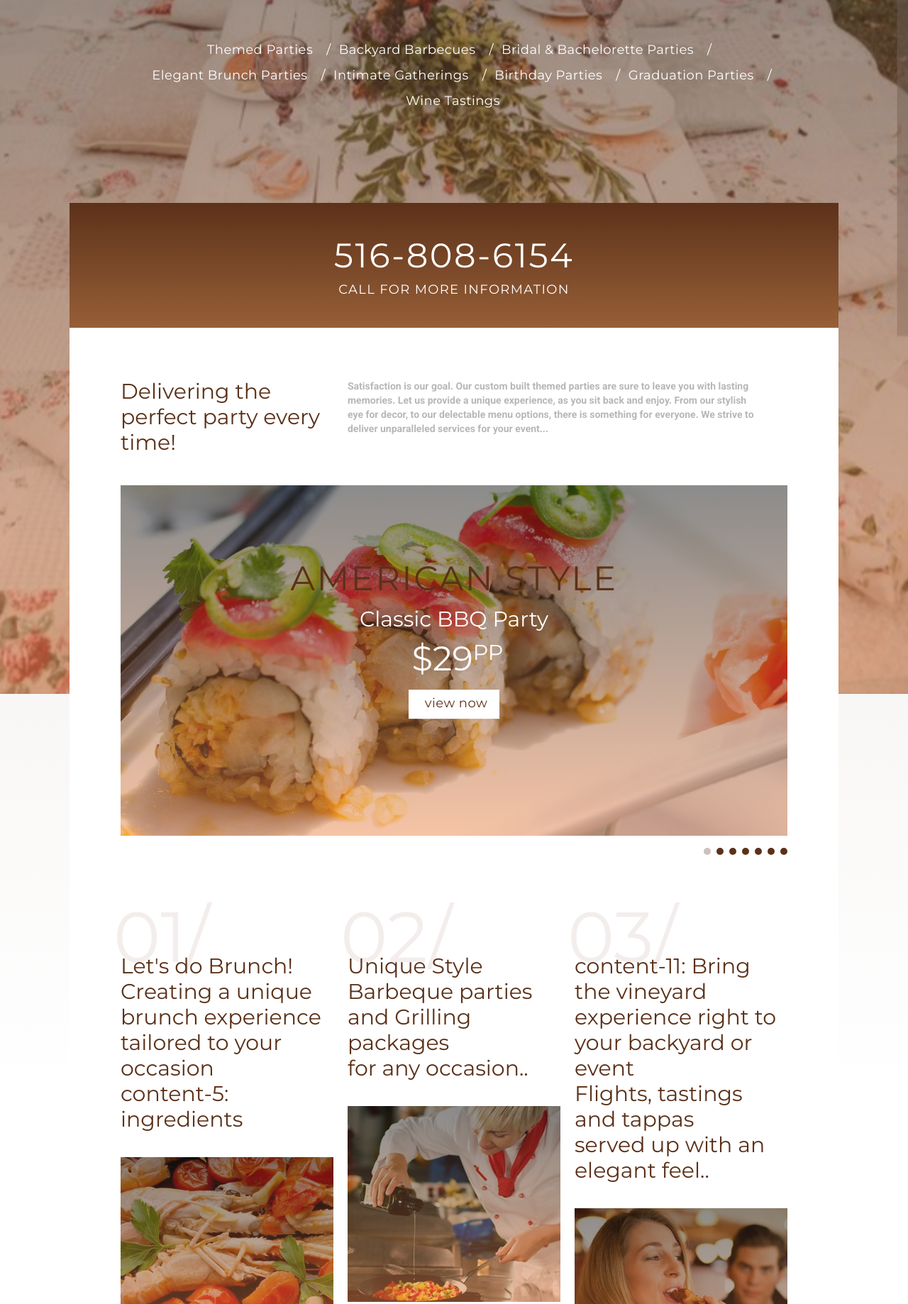
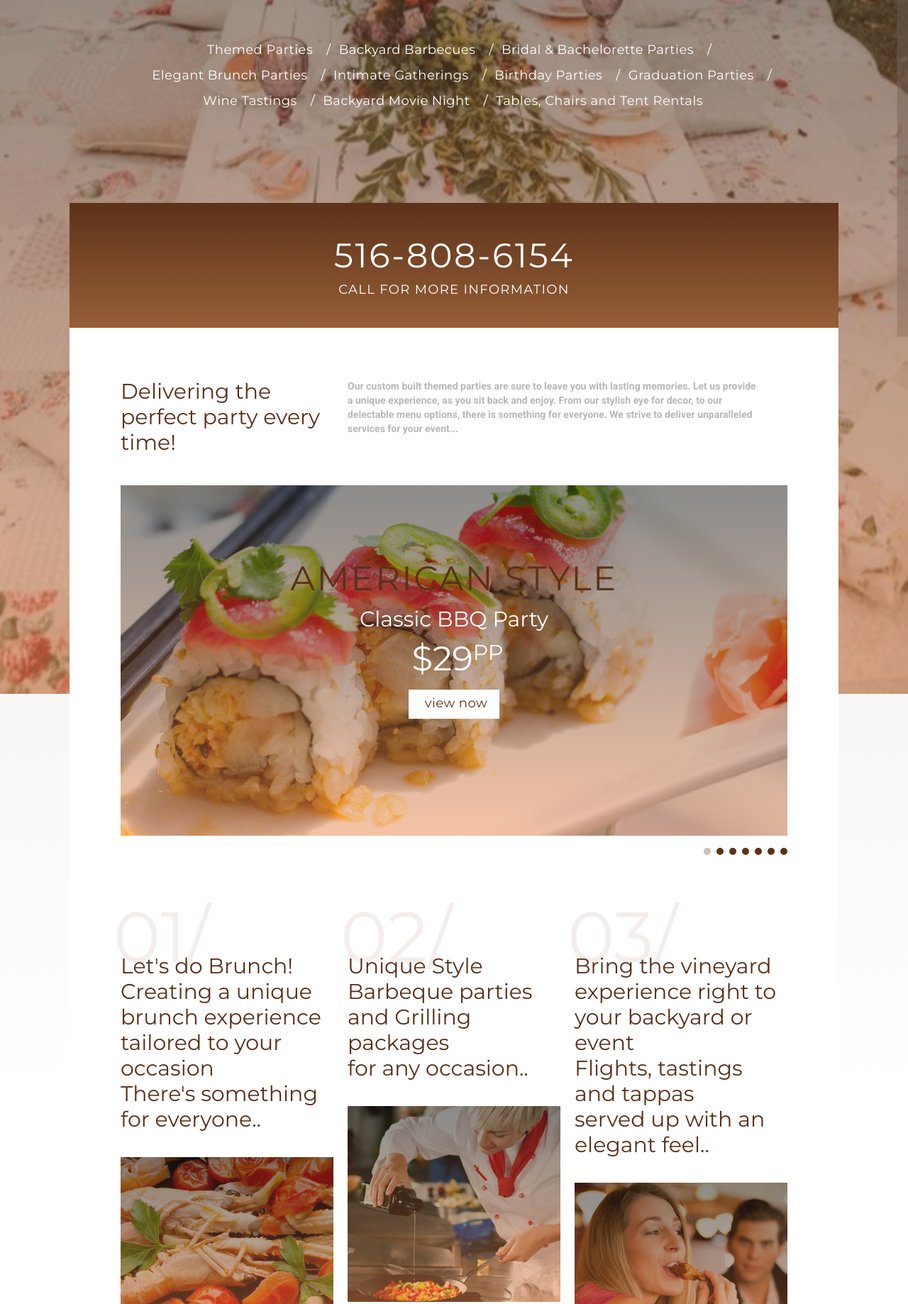
Before and after one commit to vdelacue/smoking_joes_bbq, a plain HTML site: page index.html in a window 1280 px wide. Shown: the part 440-2278 px from the top of the page at 71% size. Drawn offline with Linux system fonts and the light colour scheme; some packages are replaced by stand-ins of ours.

Commit message:
index page content

```diff
--- a/index.html
+++ b/index.html
@@ -122,6 +122,12 @@
                         <li>
                             <a href='#'>Wine Tastings</a>
                         </li>
+                        <li>
+                            <a href='#'>Backyard Movie Night</a>
+                        </li>
+                        <li>
+                            <a href='#'>Tables, Chairs and Tent Rentals</a>
+                        </li>
                     </ul>
                 </div>
             </div>
@@ -147,7 +153,7 @@
                             <h3>Delivering the perfect party every time! </h3>
                         </div>
                         <div class="col-sm-8">
-                            <p class="indent">Satisfaction is our goal. Our custom built themed parties are sure to leave you with lasting memories. Let us provide a unique experience, as you sit back and enjoy. From our stylish eye for decor, to our delectable menu options, there is something for everyone. We strive to deliver unparalleled services for your event... </div>
+                            <p class="indent">Our custom built themed parties are sure to leave you with lasting memories. Let us provide a unique experience, as you sit back and enjoy. From our stylish eye for decor, to our delectable menu options, there is something for everyone. We strive to deliver unparalleled services for your event... </div>
                     </div>
                 </div>
             </section>
@@ -248,15 +254,14 @@
                         <li class="col-sm-4 wow fadeIn" data-wow-delay="0.2s">
                             <h3>Let's do Brunch!<br>
                                 Creating a unique brunch experience tailored to your occasion<br>
-                                content-5: ingredients </h3>
+                                There's something for everyone..</h3>
 
                             <div class="img-wr">
                                 <img src="images/page-1_img05.jpg" alt=""/>
 
                                 <div class="gradient"></div>
                             </div>
-                            <p>Whether you are having a get together with the girls, a bash for the bachelorette, or an intimate gathering ... We will put together an eye catching brunch with mouth watering offerings as a constant flow of Prosecco and Bellini grace your gathering while you relax and enjoy... </p>
-                            <a href="#" class="btn">read more</a>
+                            <p>Whether you are having a get together with the girls, a bash for the Bachelorette, or an intimate gathering. We will put together an eye catching brunch with mouth watering offerings. Sit back and relax, as the constant flow of Prosecco and Bellini grace your  gathering while you relax and enjoy.... <a href="#" class="btn">read more</a>
                         </li>
                         <li class="col-sm-4 wow fadeIn" data-wow-delay="0.4s">
                             <h3>Unique Style  <br>
@@ -274,7 +279,7 @@
                             <a href="#" class="btn">read more</a>
                         </li>
                         <li class="col-sm-4 wow fadeIn" data-wow-delay="0.6s">
-                            <h3>content-11: Bring the vineyard experience right to your backyard or event<br>
+                            <h3>Bring the vineyard experience right to your backyard or event<br>
                                 Flights, tastings and tappas<br>
                                 served up with an elegant feel..
                             </h3>
```
